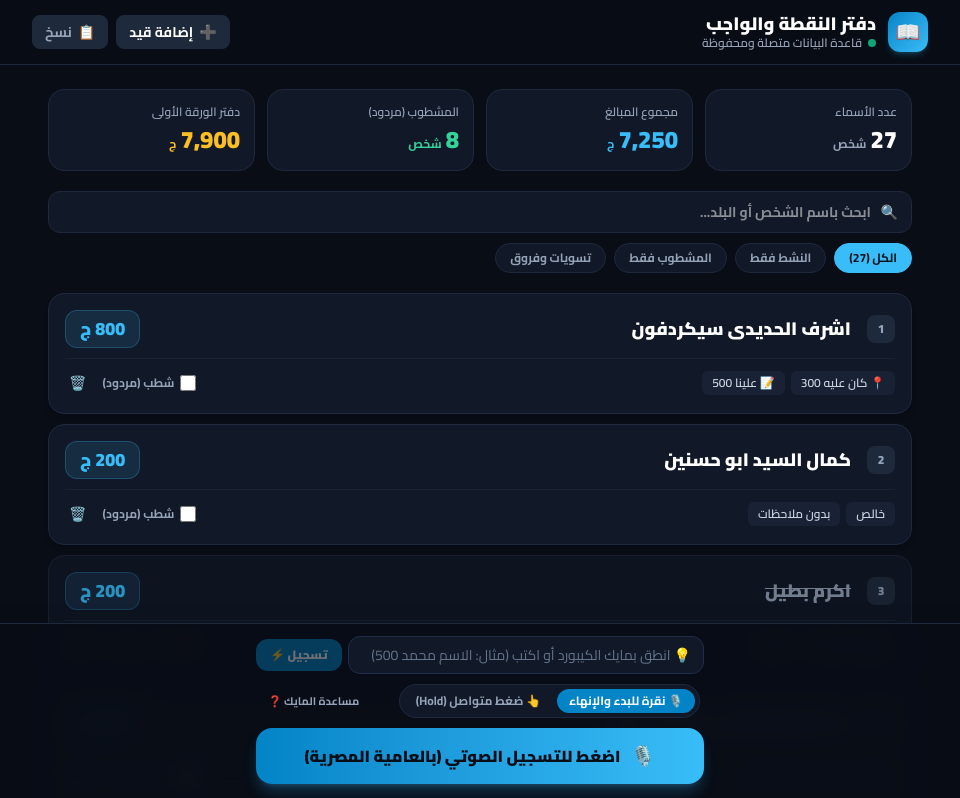
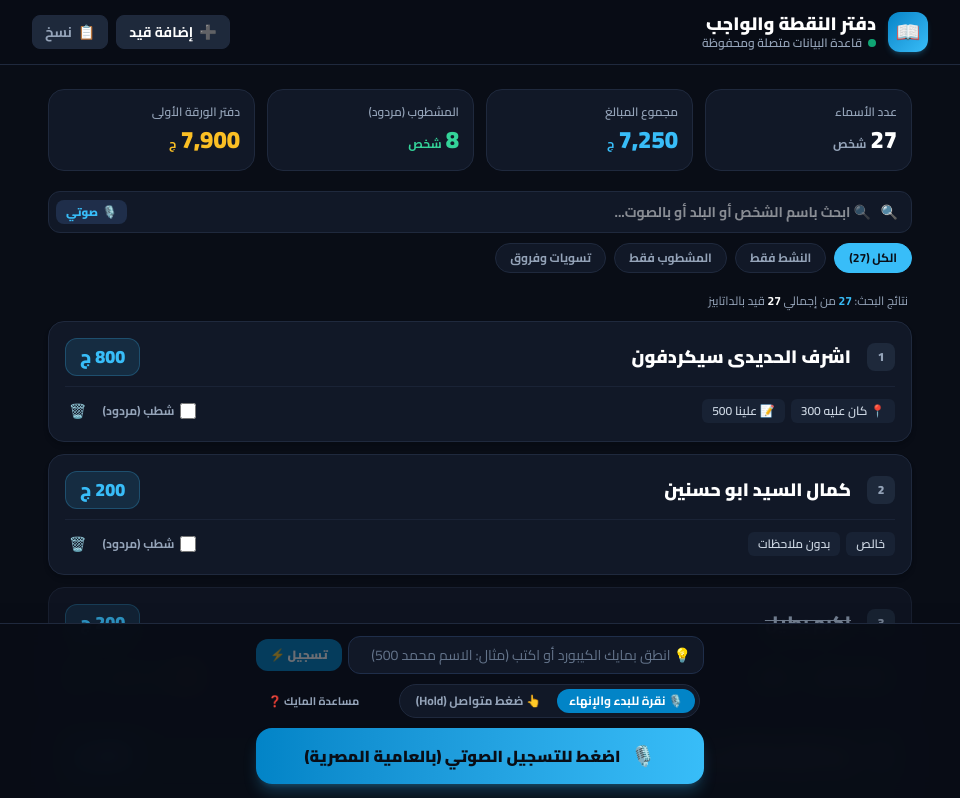
Before and after one commit to try3bod002-eng/dafter, a Next.js app: page / in a window 1280 px wide. Shown: the top 798 px of the page, without its empty margins (160-1120 px from the left). Built offline with nearby package versions, Linux system fonts and the light colour scheme.

Commit message:
feat: add voice search inside search box and make data 100% reliant on database API

```diff
--- a/src/components/LedgerClient.tsx
+++ b/src/components/LedgerClient.tsx
@@ -1,14 +1,12 @@
 'use client';
 
-import React, { useState, useEffect } from 'react';
+import React, { useState, useEffect, useRef } from 'react';
 import Header from '@/components/Header';
 import StatsCards from '@/components/StatsCards';
 import EntryCard from '@/components/EntryCard';
 import VoiceInputBar from '@/components/VoiceInputBar';
 import ManualAddModal from '@/components/ManualAddModal';
 import { LedgerEntry, LedgerStats } from '@/types/ledger';
-
-const LOCAL_STORAGE_KEY = 'daftr_nuqta_vercel_cache_v1';
 
 interface LedgerClientProps {
   initialEntries: LedgerEntry[];
@@ -22,24 +20,33 @@ export default function LedgerClient({ initialEntries, initialStats }: LedgerCli
   const [statusFilter, setStatusFilter] = useState<'all' | 'pending' | 'crossed' | 'settlements'>('all');
   const [isManualModalOpen, setIsManualModalOpen] = useState(false);
   const [toastMessage, setToastMessage] = useState<string | null>(null);
+  const [isLoadingDb, setIsLoadingDb] = useState(false);
 
-  // Sync with LocalStorage for guaranteed 100% persistence on Vercel
+  // Voice Search State
+  const [isVoiceSearching, setIsVoiceSearching] = useState(false);
+  const searchRecRef = useRef<any>(null);
+
+  // 100% Database Reliance: Fetch fresh entries directly from the database API on mount
   useEffect(() => {
-    try {
-      const cached = localStorage.getItem(LOCAL_STORAGE_KEY);
-      if (cached) {
-        const parsed = JSON.parse(cached);
-        if (Array.isArray(parsed) && parsed.length > 0) {
-          setEntries(parsed);
-          calculateAndSetStats(parsed);
-          return;
+    async function loadFromDatabase() {
+      try {
+        setIsLoadingDb(true);
+        const res = await fetch('/api/entries');
+        if (res.ok) {
+          const data = await res.json();
+          if (data.success && Array.isArray(data.entries)) {
+            setEntries(data.entries);
+            calculateAndSetStats(data.entries);
+          }
         }
+      } catch (err) {
+        console.error('Failed to load entries from database:', err);
+      } finally {
+        setIsLoadingDb(false);
       }
-    } catch (e) {
-      console.error('LocalStorage load error:', e);
     }
-    calculateAndSetStats(initialEntries);
-  }, [initialEntries]);
+    loadFromDatabase();
+  }, []);
 
   const showToast = (msg: string) => {
     setToastMessage(msg);
@@ -69,16 +76,7 @@ export default function LedgerClient({ initialEntries, initialStats }: LedgerCli
     });
   };
 
-  const persistEntries = (newEntries: LedgerEntry[]) => {
-    setEntries(newEntries);
-    calculateAndSetStats(newEntries);
-    try {
-      localStorage.setItem(LOCAL_STORAGE_KEY, JSON.stringify(newEntries));
-    } catch (e) {
-      console.error(e);
-    }
-  };
-
+  // Database Add Handler
   const handleAddNewEntry = async (newEntryData: {
     name: string;
     amount: number;
@@ -86,34 +84,46 @@ export default function LedgerClient({ initialEntries, initialStats }: LedgerCli
     notes: string;
     crossed?: boolean;
   }) => {
+    try {
+      const res = await fetch('/api/entries', {
+        method: 'POST',
+        headers: { 'Content-Type': 'application/json' },
+        body: JSON.stringify(newEntryData),
+      });
+
+      if (res.ok) {
+        const data = await res.json();
+        if (data.success && data.entry) {
+          const updated = [data.entry, ...entries];
+          setEntries(updated);
+          calculateAndSetStats(updated);
+          showToast(`✔ تم الحفظ في قاعدة البيانات: "${data.entry.name}" (${data.entry.amount} ج)`);
+          return;
+        }
+      }
+    } catch (err) {
+      console.error('Database save error:', err);
+    }
+
+    // Fallback in case of temporary network disconnect
     const maxId = entries.reduce((max, e) => (e.id > max ? e.id : max), 0);
-    const now = new Date().toISOString();
-
-    const localEntry: LedgerEntry = {
+    const fallbackEntry: LedgerEntry = {
       id: maxId + 1,
       name: newEntryData.name.trim(),
       amount: Number(newEntryData.amount) || 0,
       location: (newEntryData.location || '').trim(),
       notes: (newEntryData.notes || '').trim(),
       crossed: !!newEntryData.crossed,
-      createdAt: now,
-      updatedAt: now,
+      createdAt: new Date().toISOString(),
+      updatedAt: new Date().toISOString(),
     };
-
-    const updatedList = [localEntry, ...entries];
-    persistEntries(updatedList);
-    showToast(`✔ تم حفظ "${localEntry.name}" بمبلغ ${localEntry.amount} ج`);
-
-    // Also notify API in background
-    try {
-      fetch('/api/entries', {
-        method: 'POST',
-        headers: { 'Content-Type': 'application/json' },
-        body: JSON.stringify(newEntryData),
-      }).catch(() => {});
-    } catch {}
+    const updated = [fallbackEntry, ...entries];
+    setEntries(updated);
+    calculateAndSetStats(updated);
+    showToast(`✔ تم الحفظ: "${fallbackEntry.name}"`);
   };
 
+  // Database Update Handler
   const handleUpdateEntry = async (id: number, updatedFields: Partial<LedgerEntry>) => {
     const updatedList = entries.map((item) => {
       if (item.id === id) {
@@ -122,36 +132,102 @@ export default function LedgerClient({ initialEntries, initialStats }: LedgerCli
       return item;
     });
 
-    persistEntries(updatedList);
-    showToast('✔ تم تحديث التعديل');
+    setEntries(updatedList);
+    calculateAndSetStats(updatedList);
+    showToast('✔ تم تحديث التعديل في قاعدة البيانات');
 
     try {
-      fetch(`/api/entries/${id}`, {
+      await fetch(`/api/entries/${id}`, {
         method: 'PUT',
         headers: { 'Content-Type': 'application/json' },
         body: JSON.stringify(updatedFields),
-      }).catch(() => {});
-    } catch {}
+      });
+    } catch (err) {
+      console.error('Database update error:', err);
+    }
   };
 
+  // Database Delete Handler
   const handleDeleteEntry = async (id: number) => {
-    if (!confirm('هل أنت متأكد من حذف هذا الاسم؟')) return;
+    if (!confirm('هل أنت متأكد من حذف هذا الاسم نهائياً من قاعدة البيانات؟')) return;
     const updatedList = entries.filter((item) => item.id !== id);
-    persistEntries(updatedList);
-    showToast('تم الحذف بنجاح');
+    setEntries(updatedList);
+    calculateAndSetStats(updatedList);
+    showToast('تم الحذف من قاعدة البيانات');
 
     try {
-      fetch(`/api/entries/${id}`, { method: 'DELETE' }).catch(() => {});
-    } catch {}
+      await fetch(`/api/entries/${id}`, { method: 'DELETE' });
+    } catch (err) {
+      console.error('Database delete error:', err);
+    }
+  };
+
+  // Voice Search inside Search Box
+  const toggleVoiceSearch = () => {
+    if (isVoiceSearching) {
+      if (searchRecRef.current) {
+        try { searchRecRef.current.stop(); } catch {}
+      }
+      setIsVoiceSearching(false);
+      return;
+    }
+
+    const SpeechRecognition = (window as any).SpeechRecognition || (window as any).webkitSpeechRecognition;
+    if (!SpeechRecognition) {
+      alert('متصفحك لا يدعم التعرف الصوتي المباشر. يُفضل استخدام متصفح Google Chrome.');
+      return;
+    }
+
+    try {
+      const rec = new SpeechRecognition();
+      rec.lang = 'ar-EG';
+      rec.continuous = false;
+      rec.interimResults = true;
+
+      setIsVoiceSearching(true);
+
+      rec.onresult = (e: any) => {
+        let transcript = '';
+        for (let i = 0; i < e.results.length; i++) {
+          transcript += e.results[i][0].transcript + ' ';
+        }
+        const cleaned = transcript
+          .trim()
+          .replace(/^(ابحث عن|دور على|هاتلي|هات|اسم)\s+/g, '')
+          .trim();
+
+        if (cleaned) {
+          setSearchQuery(cleaned);
+        }
+      };
+
+      rec.onerror = (e: any) => {
+        console.warn('Voice search error:', e.error);
+        setIsVoiceSearching(false);
+      };
+
+      rec.onend = () => {
+        setIsVoiceSearching(false);
+      };
+
+      rec.start();
+      searchRecRef.current = rec;
+    } catch (err) {
+      console.error('Failed to start voice search:', err);
+      setIsVoiceSearching(false);
+    }
   };
 
   const handleExportJson = () => {
     const jsonStr = JSON.stringify(entries, null, 2);
-    navigator.clipboard.writeText(jsonStr).then(() => {
-      showToast('✔ تم نسخ كود البيانات للحافظة!');
-    }).catch(() => {
-      prompt('انسخ كود البيانات:', jsonStr);
-    });
+    navigator.clipboard
+      .writeText(jsonStr)
+      .then(() => {
+        showToast('✔ تم نسخ بيانات الداتابيز للحافظة!');
+      })
+      .catch(() => {
+        prompt('انسخ كود البيانات:', jsonStr);
+      });
   };
 
   const filteredEntries = entries.filter((item) => {
@@ -193,18 +269,55 @@ export default function LedgerClient({ initialEntries, initialStats }: LedgerCli
 
         {/* Search & Filter Bar */}
         <div className="mb-4 flex flex-col gap-2.5">
-          {/* Search Input */}
-          <div className="relative">
+          {/* Search Input with Integrated Voice Search */}
+          <div className="relative flex items-center">
             <input
               type="text"
               value={searchQuery}
               onChange={(e) => setSearchQuery(e.target.value)}
-              placeholder="ابحث باسم الشخص أو البلد..."
-              className="w-full bg-[#111827] border border-[#1f293d] rounded-xl py-2.5 pr-10 pl-4 text-sm font-bold text-white outline-none focus:border-[#38bdf8] transition-all"
+              placeholder={
+                isVoiceSearching
+                  ? '🎙️ بيسمعك الآن... انطق اسم الشخص أو البلد للبحث...'
+                  : '🔍 ابحث باسم الشخص أو البلد أو بالصوت...'
+              }
+              className={`w-full bg-[#111827] border rounded-xl py-2.5 pr-10 pl-24 text-sm font-bold text-white outline-none transition-all ${
+                isVoiceSearching
+                  ? 'border-[#ef4444] shadow-lg shadow-[#ef4444]/20 animate-pulse placeholder-[#f87171]'
+                  : 'border-[#1f293d] focus:border-[#38bdf8]'
+              }`}
             />
+            {/* Search Icon */}
             <span className="absolute right-3.5 top-1/2 -translate-y-1/2 text-[#94a3b8] text-sm">
               🔍
             </span>
+
+            {/* Clear Button & Voice Search Button inside input */}
+            <div className="absolute left-2 top-1/2 -translate-y-1/2 flex items-center gap-1.5">
+              {searchQuery && (
+                <button
+                  type="button"
+                  onClick={() => setSearchQuery('')}
+                  className="w-6 h-6 rounded-lg bg-[#1f293d] hover:bg-[#334155] text-[#94a3b8] hover:text-white flex items-center justify-center text-xs font-bold transition-all cursor-pointer"
+                  title="مسح البحث"
+                >
+                  ✕
+                </button>
+              )}
+
+              <button
+                type="button"
+                onClick={toggleVoiceSearch}
+                className={`px-2.5 py-1 rounded-lg text-xs font-black flex items-center gap-1 transition-all cursor-pointer select-none ${
+                  isVoiceSearching
+                    ? 'bg-[#ef4444] text-white shadow-md shadow-[#ef4444]/40 animate-bounce'
+                    : 'bg-[#1f2e4a] text-[#38bdf8] hover:bg-[#2d456b]'
+                }`}
+                title="بحث بالصوت"
+              >
+                <span>🎙️</span>
+                <span className="text-[11px]">{isVoiceSearching ? 'بيسمع...' : 'صوتي'}</span>
+              </button>
+            </div>
           </div>
 
           {/* Filter Chips */}
@@ -252,15 +365,29 @@ export default function LedgerClient({ initialEntries, initialStats }: LedgerCli
           </div>
         </div>
 
+        {/* Database Status indicator */}
+        <div className="flex items-center justify-between text-xs text-[#94a3b8] px-1 mb-3">
+          <div>
+            نتائج البحث: <span className="text-[#38bdf8] font-bold">{filteredEntries.length}</span> من إجمالي{' '}
+            <span className="text-white font-bold">{entries.length}</span> قيد بالداتابيز
+          </div>
+          {isLoadingDb && (
+            <div className="flex items-center gap-1.5 text-xs text-[#38bdf8] animate-pulse">
+              <span className="w-1.5 h-1.5 rounded-full bg-[#38bdf8]"></span>
+              <span>جاري المزامنة مع الداتابيز...</span>
+            </div>
+          )}
+        </div>
+
         {/* Entries List */}
         {filteredEntries.length === 0 ? (
-          <div className="text-center py-16 bg-[#111827] border border-[#1f293d] rounded-2xl p-8">
-            <div className="text-4xl mb-3">🔍</div>
-            <h4 className="text-base font-black text-white mb-1">لا توجد قيود مطابقة</h4>
-            <p className="text-xs text-[#94a3b8]">جرب البحث بكلمات أخرى أو أضف قيوداً جديدة بالصوت</p>
+          <div className="bg-[#111827] border border-[#1f293d] rounded-2xl p-8 text-center text-[#94a3b8] my-4">
+            <span className="text-3xl block mb-2">🔍</span>
+            <p className="font-bold text-sm text-white mb-1">لم يتم العثور على أي نتائج مطابقة</p>
+            <p className="text-xs">جرب البحث بكلمة أخرى أو انطق اسماً مختلفاً</p>
           </div>
         ) : (
-          <div className="flex flex-col gap-2.5">
+          <div className="space-y-3">
             {filteredEntries.map((entry) => (
               <EntryCard
                 key={entry.id}
@@ -273,7 +400,7 @@ export default function LedgerClient({ initialEntries, initialStats }: LedgerCli
         )}
       </main>
 
-      {/* Voice Input Bottom Bar */}
+      {/* Persistent Voice Input Bar & Quick Keyboard Dictation at Bottom */}
       <VoiceInputBar onNewEntry={handleAddNewEntry} />
 
       {/* Manual Entry Modal */}
@@ -283,10 +410,10 @@ export default function LedgerClient({ initialEntries, initialStats }: LedgerCli
         onSubmit={handleAddNewEntry}
       />
 
-      {/* Floating Toast Notification */}
+      {/* Toast Notification */}
       {toastMessage && (
-        <div className="fixed top-4 left-1/2 -translate-x-1/2 z-50 bg-[#10b981] text-[#090d16] font-black text-xs sm:text-sm px-5 py-2.5 rounded-full shadow-xl flex items-center gap-2 animate-in fade-in duration-150">
-          <span>✔</span>
+        <div className="fixed bottom-24 left-1/2 -translate-x-1/2 z-50 bg-[#0284c7] text-white text-xs sm:text-sm font-bold px-4 py-2.5 rounded-full shadow-2xl shadow-[#0284c7]/40 animate-in fade-in zoom-in-95 duration-150 flex items-center gap-2">
+          <span>🔔</span>
           <span>{toastMessage}</span>
         </div>
       )}
```
Also changed, not shown: src/app/api/entries/[id]/route.ts (+7 -0 lines).
